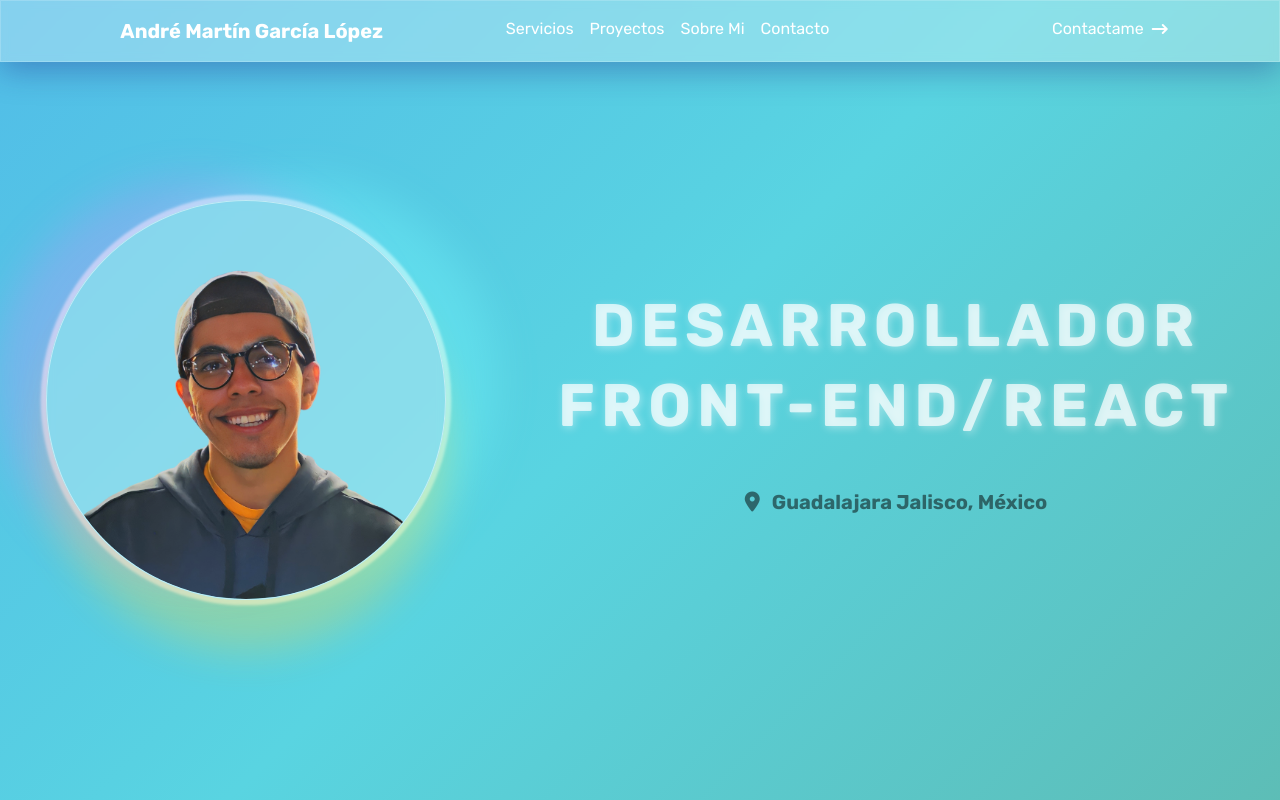
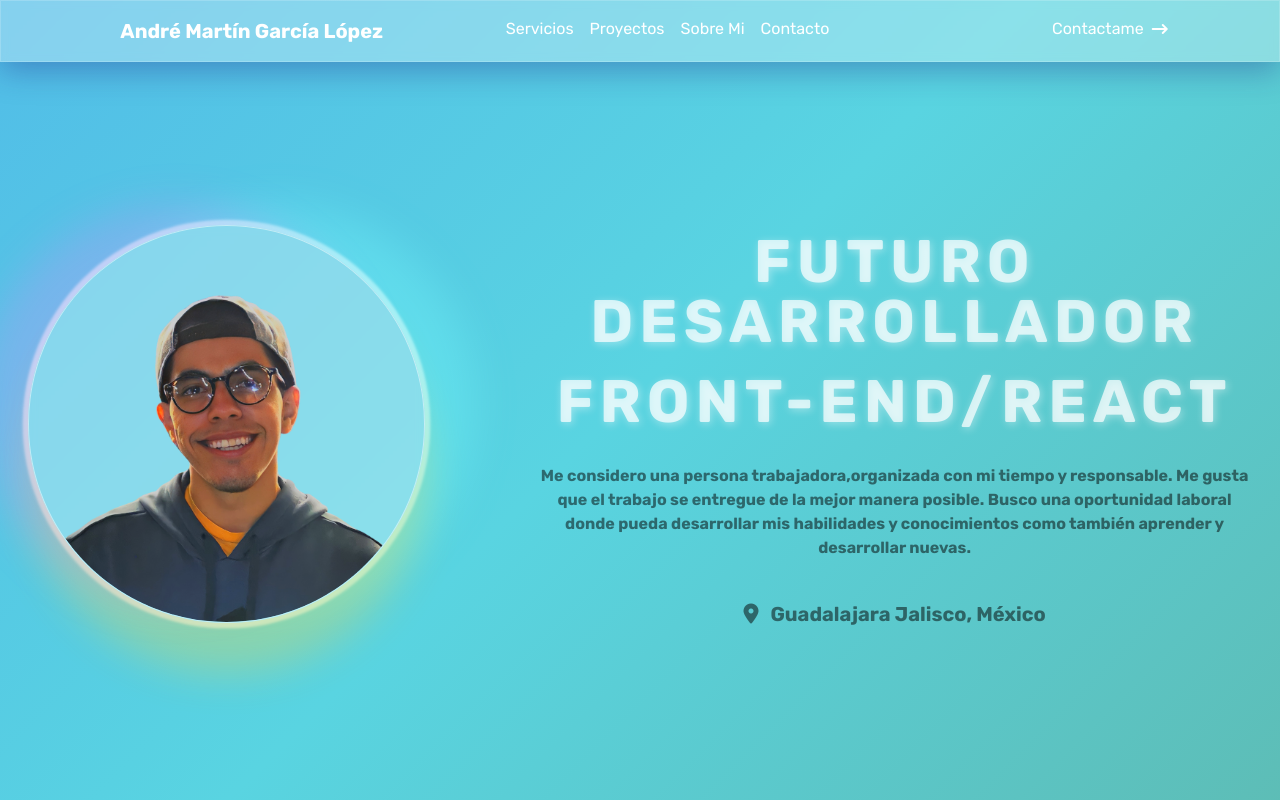
Before and after one commit to andremartingarcialopez/portafolio-web, a React (Create React App) app: page / in a window 1280 px wide. Shown: the top 800 px of the page. Built offline with nearby package versions, Linux system fonts and the light colour scheme; a web font is replaced by a local one.

Commit message:
Actualizacion de contenido

```diff
--- a/src/components/Overlay.jsx
+++ b/src/components/Overlay.jsx
@@ -3,18 +3,22 @@ import React from 'react'
 const Overlay = () => {
     return (
         <>
-            <div className='bg-animacion w-full h-screen md:flex flex flex-col lg:flex-row justify-center lg:gap-x-[7rem] items-center gap-y-[4rem] p-2'>
+            <div className='bg-animacion w-full h-screen md:flex flex flex-col lg:flex-row justify-center lg:gap-x-[7rem] items-center px-7 pt-[3rem]'>
 
-                <div className='flex justify-center items-center'>
-                    <img className='border-img md:w-[400px] w-[300px] glass-object-profile' width="100px" height="100px" src="img\imagen-perfil.webp" alt="imagen-perfil" />
+                <div className='flex justify-center items-center container mx-auto'>
+                    <img className='border-img md:w-[400px]  w-[250px] glass-object-profile' width="100px" height="100px" src="img\imagen-perfil.webp" alt="imagen-perfil" />
                 </div>
 
                 <div className='flex flex-col justify-center lg:items-center lg:h-[90vh]'>
 
-                    <h1 className='text-shadow titulos text-white/70'>Desarrollador<br />
+                    <h1 className='text-shadow titulos text-white/70'>Futuro Desarrollador<br />
                         <p className='md:pt-5'>Front-End/React</p>
                     </h1>
 
+                    <p className='text-center pt-5 text-black/50 text-base font-[600]'>
+                        Me considero una persona trabajadora,organizada con mi tiempo y responsable. Me
+                        gusta que el trabajo se entregue de la mejor manera posible. Busco una oportunidad laboral donde pueda
+                        desarrollar mis habilidades y conocimientos como también aprender y desarrollar nuevas.</p>
                     <div className='flex flex-row justify-center items-baseline pt-5 gap-x-3 text-xl text-black/50'>
                         <i className="fa-solid fa-location-dot"></i>
                         <p className='text-center pt-5 text-black/50 text-xl font-[600]'>Guadalajara Jalisco, México</p>
--- a/src/components/SobreMi.jsx
+++ b/src/components/SobreMi.jsx
@@ -41,7 +41,7 @@ const SobreMi = () => {
                                 <h3 className='text-left pb-2 font-[600] uppercase'> Musica y Videojuegos</h3>
 
                             </div>
-                            <p className='text-white/80 text-left'>En mi tiempo libre me encanta jugar videojuegos, disfruto escuchar música para relajarme un poco como también me gusta tocar la guitarra y mezclar música.</p>
+                            <p className='text-white/80 text-left'>En mi tiempo libre me encanta jugar videojuegos, disfruto mucho escuchar música para relajarme un poco como también me gusta tocar la guitarra y mezclar música.</p>
                         </div>
 
                     </div>
@@ -51,7 +51,7 @@ const SobreMi = () => {
                 </div>
 
                 <div data-aos="fade-up" data-aos-duration="1000" className='pt-4'>
-                    <h2 className='text-shadow titulos'> Responsable. Perseverante. Trabajador.</h2>
+                    <h2 className='text-shadow titulos'> Trabajador. Responsable. Diciplinado. Perseverante.</h2>
                     <a className='subtitulos md:text-2xl' href="https://www.instagram.com/andre_garlop/" target={"_blank"}>¿Quieres saber más sobre mí? <br /> Visita mi <span className='degradado-instagram'>Instagram</span> </a>
                 </div>
 
```
